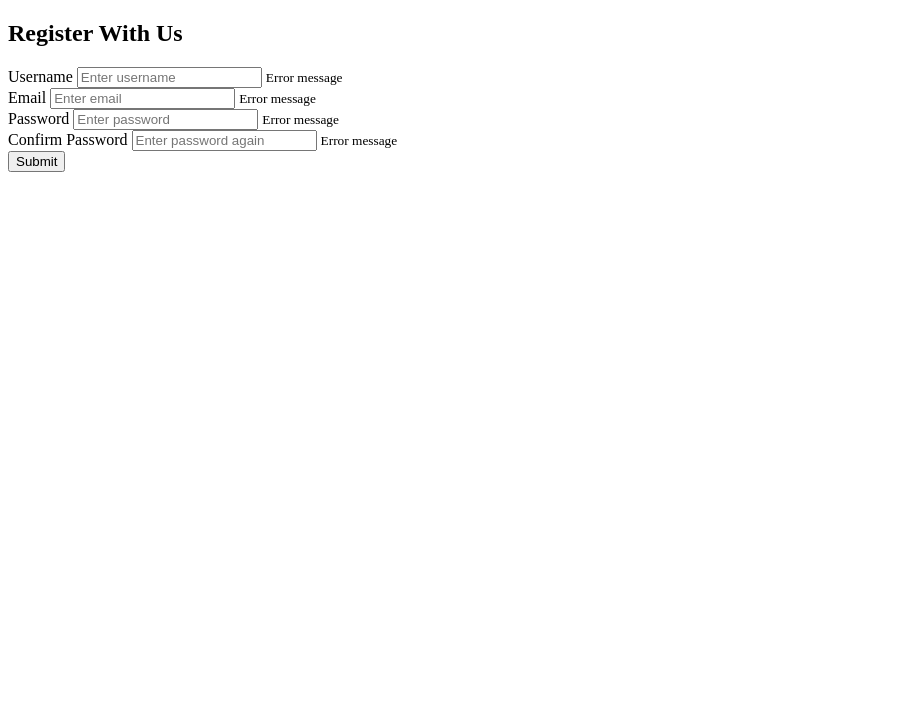
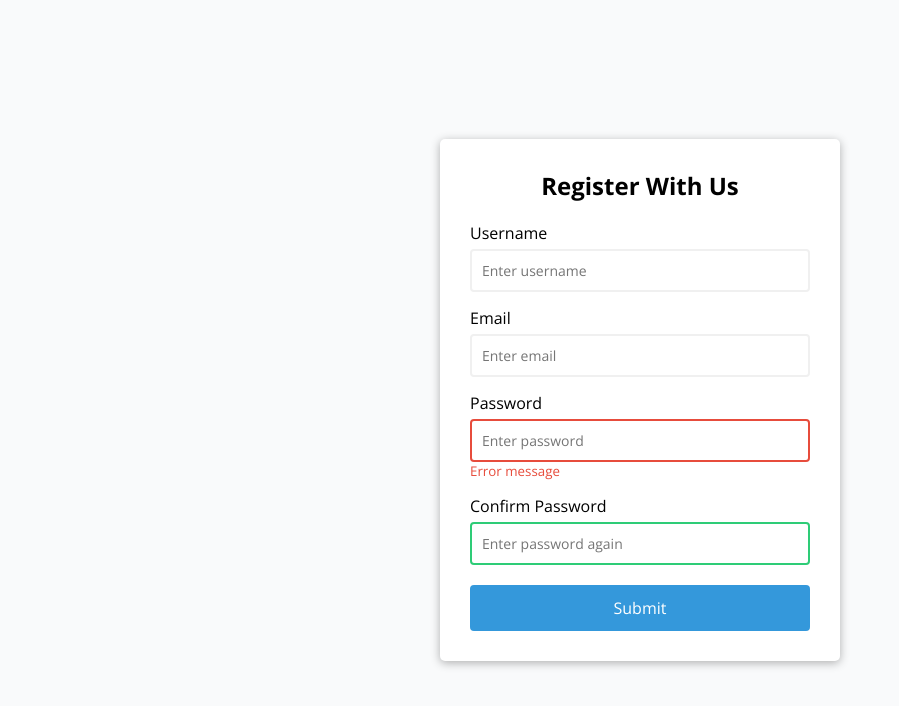
Before and after one commit to kamuz/formvalidator, a plain HTML site: page index.html in a window 1280 px wide. Shown: the whole page, without its empty margins (0-899 px from the left). Drawn offline with nearby package versions, Linux system fonts and the light colour scheme.

Commit message:
Added CSS

```diff
--- a/index.html
+++ b/index.html
@@ -1,15 +1,17 @@
 <!DOCTYPE html>
 <html lang="en">
+
 <head>
     <meta charset="UTF-8">
     <meta name="viewport" content="width=device-width, initial-scale=1.0">
     <title>Form Validator</title>
     <link rel="stylesheet" href="style.css">
 </head>
+
 <body>
     <div class="container">
-        <h2>Register With Us</h2>
         <form action="#" id="form" class="form">
+            <h2>Register With Us</h2>
             <div class="form-control">
                 <label for="username">Username</label>
                 <input type="text" name="username" id="username" placeholder="Enter username">
@@ -20,12 +22,12 @@
                 <input type="text" name="email" id="email" placeholder="Enter email">
                 <small>Error message</small>
             </div>
-            <div class="form-control">
+            <div class="form-control error">
                 <label for="password">Password</label>
                 <input type="text" name="password" id="password" placeholder="Enter password">
                 <small>Error message</small>
             </div>
-            <div class="form-control">
+            <div class="form-control success">
                 <label for="password2">Confirm Password</label>
                 <input type="text" name="password2" id="password2" placeholder="Enter password again">
                 <small>Error message</small>
@@ -33,6 +35,7 @@
             <button type="submit">Submit</button>
         </form>
     </div>
-<script src="script.js"></script>
+    <script src="script.js"></script>
 </body>
+
 </html>
--- a/style.css
+++ b/style.css
@@ -0,0 +1,89 @@
+@import url('https://fonts.googleapis.com/css2?family=Open+Sans:ital,wght@0,300..800;1,300..800&family=Source+Code+Pro:ital,wght@0,200..900;1,200..900&display=swap');
+
+:root {
+    --success-color: #2ecc77;
+    --error-color: #e74c3c;
+}
+
+* {
+    box-sizing: border-box;
+    font-family: "Open Sans", sans-serif;
+}
+
+body {
+    background-color: #f9fafb;
+    display: flex;
+    align-items: center;
+    justify-content: center;
+    min-height: 100vh;
+    margin: 0;
+}
+
+.container {
+    background-color: #fff;
+    border-radius: 5px;
+    box-shadow: 0 2px 10px rgba(0, 0, 0, 0.3);
+    width: 400px;
+}
+
+.form {
+    padding: 30px;
+}
+
+h2 {
+    text-align: center;
+    margin: 0 0 20px;
+}
+
+.form-control {
+    margin-bottom: 15px;
+}
+
+.form-control label {
+    i color: #777;
+    display: block;
+    margin-bottom: 5px;
+}
+
+.form-control small {
+    color: var(--error-color);
+    display: none;
+}
+
+.form-control input {
+    border: 2px solid #f0f0f0;
+    border-radius: 4px;
+    display: block;
+    width: 100%;
+    padding: 10px;
+    font-size: 14px;
+}
+
+.form-control input:focus {
+    outline: none;
+}
+
+.form-control.success input {
+    border-color: var(--success-color);
+}
+
+.form-control.error input {
+    border-color: var(--error-color);
+}
+
+.form-control.error small {
+    display: block;
+}
+
+.form button[type="submit"] {
+    cursor: pointer;
+    background-color: #3498db;
+    border: 2px solid #3498db;
+    border-radius: 4px;
+    color: #fff;
+    display: block;
+    font-size: 16px;
+    padding: 10px;
+    width: 100%;
+    margin-top: 20px;
+}
```
